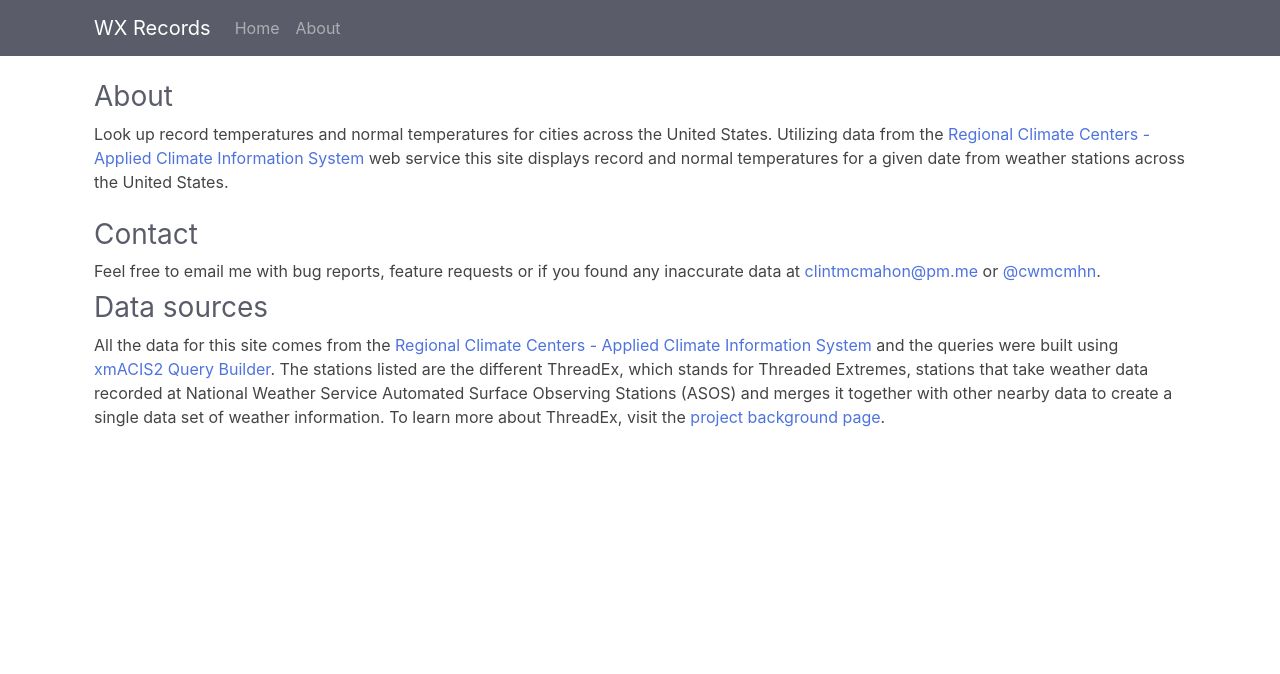
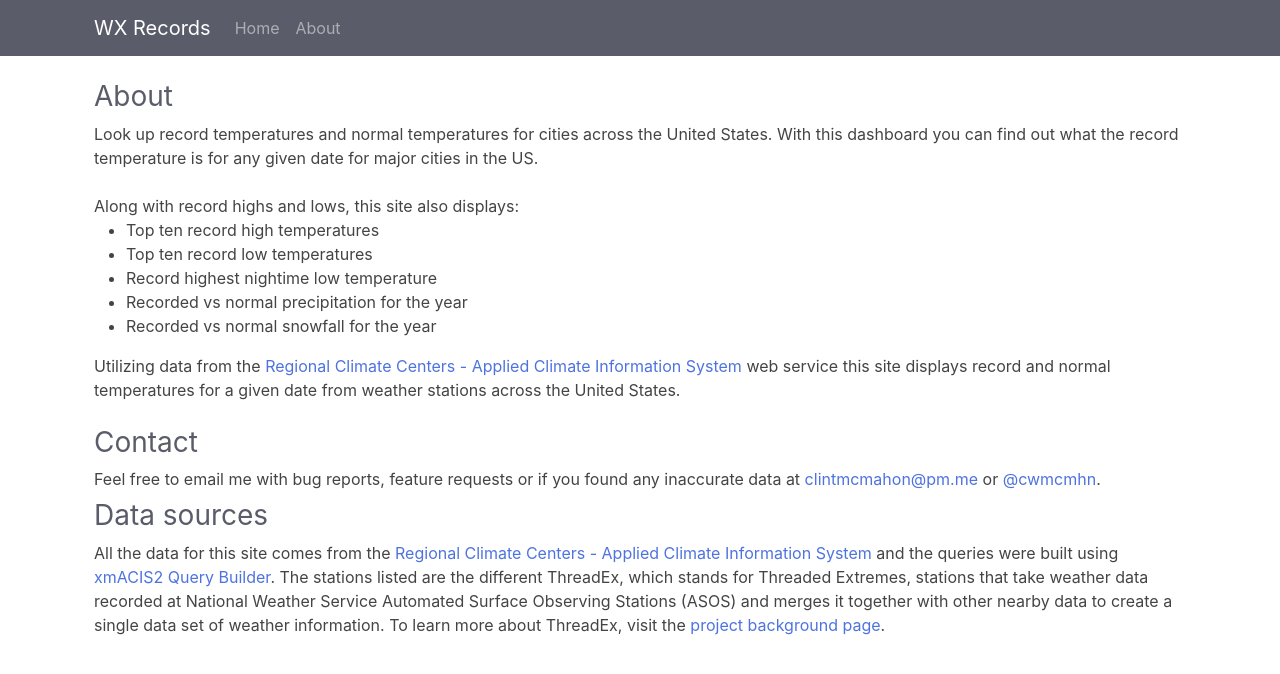
Before and after one commit to clintmcmahon/wx-web, a React (Create React App) app: page /about in a window 1280 px wide. Shown: the top 674 px of the page. Built offline with nearby package versions, Linux system fonts and the light colour scheme; what chartjs-plugin-datalabels would draw is missing.

Commit message:
updated title

```diff
--- a/public/index.html
+++ b/public/index.html
@@ -7,21 +7,21 @@
     <meta name="theme-color" content="#000000" />
     <meta
       name="description"
-      content="Lookup record temperatures compared to normal temperatures for cities across the United States."
+      content="Look up record temperatures compared to normal temperatures for cities across the United States."
     />
     <link rel="stylesheet" href="https://pro.fontawesome.com/releases/v5.15.4/css/all.css" integrity="sha384-rqn26AG5Pj86AF4SO72RK5fyefcQ/x32DNQfChxWvbXIyXFePlEktwD18fEz+kQU" crossorigin="anonymous">
     <link rel="apple-touch-icon" href="%PUBLIC_URL%/logo192.png" />
     <meta property="og:title" content="Record high and low temperatures for cities in the United States">
     <meta property="og:site_name" content="WX Records">
     <meta property="og:url" content="https://wxrecords.com">
-    <meta property="og:description" content="Lookup record temperatures compared to normal temperatures for cities across the United States.">
+    <meta property="og:description" content="Look up record temperatures compared to normal temperatures for cities across the United States.">
     <meta property="og:type" content="website">
     <meta property="og:image" content="https://www.wxrecords.com/screenshot.png">
 
     <meta name="twitter:card" content="summary_large_image">
     <meta name="twitter:site" content="@cwmcmhn">
     <meta name="twitter:title" content="Record high and low temperatures from across the US">
-    <meta name="twitter:description" content="Lookup record temperatures compared to normal temperatures for cities across the United States. ">
+    <meta name="twitter:description" content="Look up record temperatures compared to normal temperatures for cities across the United States. ">
     <meta name="twitter:image" content="https://www.wxrecords.com/screenshot.png">
 
 
@@ -39,7 +39,7 @@
       work correctly both with client-side routing and a non-root public URL.
       Learn how to configure a non-root public URL by running `npm run build`.
     -->
-    <title>Climate Normals - record & normal temperatures for cities across the United States.</title>
+    <title>Are these temperatures normal? Look up record & normal temperatures for cities across the United States.</title>
   </head>
   <body>
     <noscript>You need to enable JavaScript to run this app.</noscript>
--- a/src/screens/About.js
+++ b/src/screens/About.js
@@ -10,7 +10,27 @@ function About() {
         </Col>
         <Col xs={12} className="mt-2">
           <p>
-            Look up record temperatures and normal temperatures for cities across the United States.
+            Look up record temperatures and normal temperatures for cities across the United States. With this dashboard
+            you can find out what the record temperature is for any given date for major cities in the US. <br /><br />
+            Along with record highs and lows, this site also displays:
+            <ul>
+              <li>
+                Top ten record high temperatures
+              </li>
+              <li>
+                Top ten record low temperatures
+              </li>
+              <li>
+                Record highest nightime low temperature
+              </li>
+              <li>
+                Recorded vs normal precipitation for the year
+              </li>
+              <li>
+                Recorded vs normal snowfall for the year
+              </li>
+            </ul>
+
             Utilizing data from the{" "}
             <a
               href="https://www.rcc-acis.org/aboutacis_overview.html"
```
